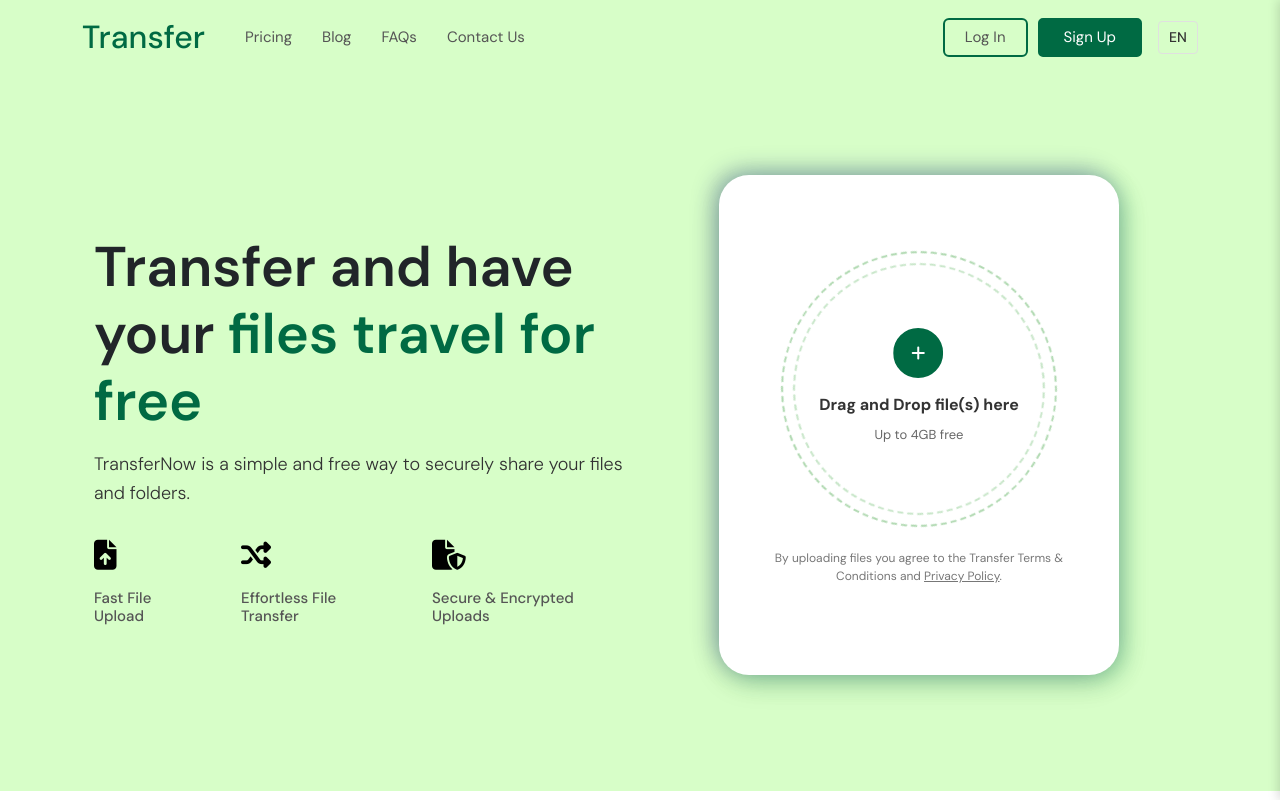
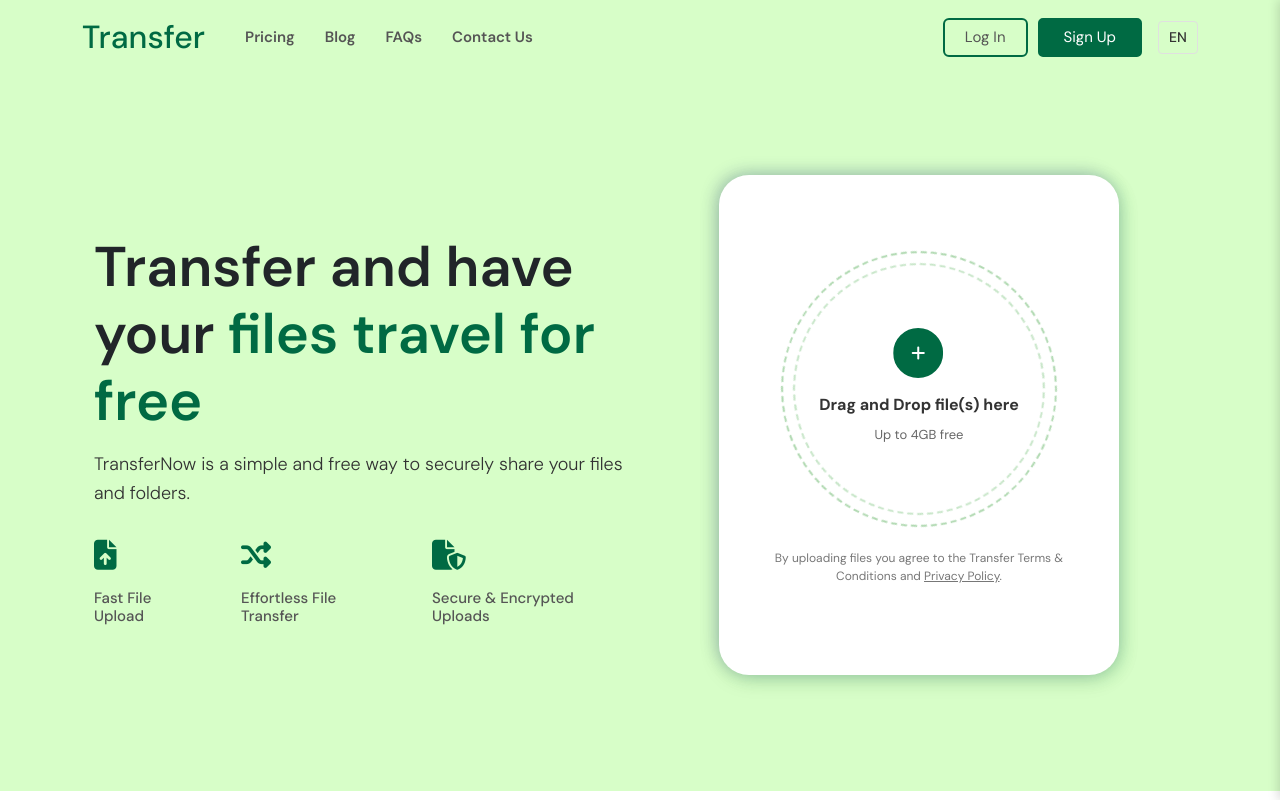
Before and after one commit to jenali-vora/telegrambot, an Angular app: page / in a window 1280 px wide. Shown: the top 800 px of the page. Built offline with nearby package versions, Linux system fonts and the light colour scheme.

Commit message:
reduce box shadow

```diff
--- a/src/app/component/home/home.component.css
+++ b/src/app/component/home/home.component.css
@@ -659,7 +659,7 @@
 
 .mask-center i {
     font-size: 30px;
-    color: var(--black-color);
+    color: var(--button-color);
 }
 
 .mask-center {
--- a/src/app/component/transfer-panel/transfer-panel.component.css
+++ b/src/app/component/transfer-panel/transfer-panel.component.css
@@ -466,7 +466,7 @@
 }
 
 .btn-download-item:hover {
-    color: var(--button-hover);
+    color: var(--button-color);
     /* Blue hover for download */
 }
 
--- a/src/app/shared/component/footer/footer.component.css
+++ b/src/app/shared/component/footer/footer.component.css
@@ -1,6 +1,7 @@
 .app-footer {
     padding: 60px 20px;
     border-top: 1px solid var(--border-color);
+    background-color: #e8fedf;
 }
 
 .footer-content {
@@ -39,17 +40,21 @@
     .footer-copyright {
         flex-direction: column;
     }
-    .footer-rights{
+
+    .footer-rights {
         text-align: center;
     }
-    .footer-copyright p{
+
+    .footer-copyright p {
         margin-top: 0px;
     }
-    .footer-text{
+
+    .footer-text {
         text-align: center;
         margin-top: 30px;
     }
-    .footer-content{
+
+    .footer-content {
         gap: 30px;
         margin-bottom: 20px;
     }
--- a/src/app/shared/component/header/header.component.css
+++ b/src/app/shared/component/header/header.component.css
@@ -63,9 +63,11 @@
 .main-nav a {
     color: var(--text-color-secondary);
     font-size: 15px;
+    font-weight: 600;
 
     &:hover {
-        opacity: .75;
+        /* opacity: .75; */
+        color: var(--button-color);
     }
 }
 
--- a/src/app/shared/component/orbital-display/orbital-display.component.css
+++ b/src/app/shared/component/orbital-display/orbital-display.component.css
@@ -6,20 +6,29 @@
     --border-radius-main: 30px;
     --primary-green-darkened: #17a34a;
 
-    /* Subtler Glow colors */
-    --glow-green-color: rgba(0, 147, 75, 0.3);
-    --glow-blue-color: rgba(0, 0, 128, 0.3);
+    /* Subtler Glow colors - MODIFIED for reduced opacity */
+    --glow-green-color: rgba(0, 147, 75, 0.2);
+    /* Was 0.3 */
+    --glow-blue-color: rgba(0, 0, 128, 0.2);
+    /* Was 0.3 */
 
-    /* Subtler Glow parameters */
-    --glow-offset: 6px;
-    --glow-blur: 24px;
+    /* Subtler Glow parameters - MODIFIED for reduced offset and blur */
+    --glow-offset: 4px;
+    /* Was 6px */
+    --glow-blur: 18px;
+    /* Was 24px */
     --glow-spread: -2px;
+    /* Kept original */
 
-    /* Base shadow parameters */
-    --base-shadow-offset-y: 8px;
-    --base-shadow-blur: 30px;
+    /* Base shadow parameters - MODIFIED for reduced offset, blur, and opacity */
+    --base-shadow-offset-y: 5px;
+    /* Was 8px */
+    --base-shadow-blur: 22px;
+    /* Was 30px */
     --base-shadow-spread: 0px;
-    --base-shadow-color: rgba(0, 0, 0, 0.12);
+    /* Kept original */
+    --base-shadow-color: rgba(0, 0, 0, 0.10);
+    /* Was rgba(0, 0, 0, 0.12) */
 
     --box-shadow-main:
         calc(var(--glow-offset) * -1) calc(var(--glow-offset) * -1) var(--glow-blur) var(--glow-spread) var(--glow-blue-color),
```
